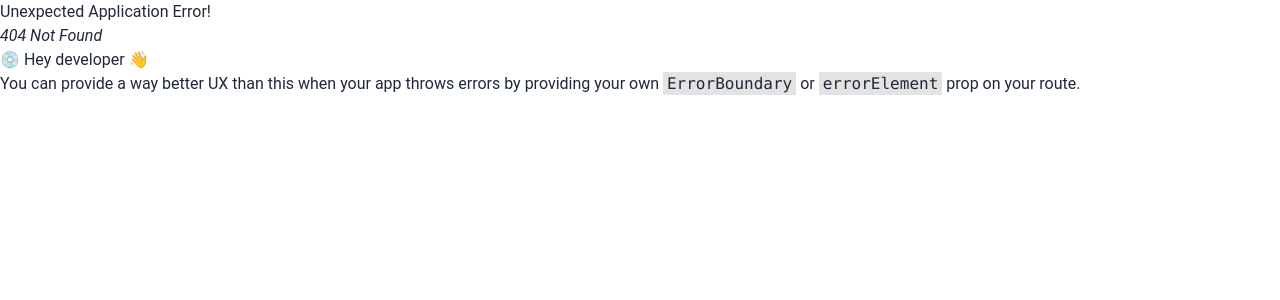
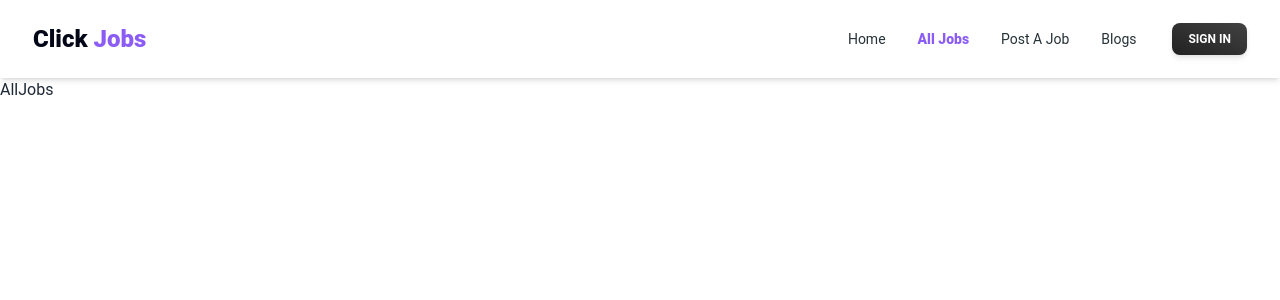
Before and after one commit to Naim-Ahmad/click-jobs-client, a React (Vite) app: page /all-jobs in a window 1280 px wide. Before the commit this address had no page. Shown: the top 300 px of the page. Built offline with nearby package versions, Linux system fonts and the light colour scheme.

Commit message:
routing setup done

```diff
--- /dev/null
+++ b/src/__TODOS__.js
@@ -0,0 +1,3 @@
+/**
+ * TODO: change color of button
+ */
--- a/src/layout/StickyNavbar.jsx
+++ b/src/layout/StickyNavbar.jsx
@@ -6,7 +6,7 @@ import {
   Typography
 } from "@material-tailwind/react";
 import React from "react";
-import { Link } from "react-router-dom";
+import { Link, NavLink } from "react-router-dom";
 
 export default function StickyNavbar() {
   const [openNav, setOpenNav] = React.useState(false);
@@ -26,9 +26,9 @@ export default function StickyNavbar() {
         color="blue-gray"
         className="p-1 font-normal"
       >
-        <a href="#" className="flex items-center">
-          Pages
-        </a>
+        <NavLink to="/" className={({isActive})=> isActive ? "flex items-center text-violet-500 font-extrabold": "flex items-center hover:text-violet-500"}>
+          Home
+        </NavLink>
       </Typography>
       <Typography
         as="li"
@@ -36,9 +36,9 @@ export default function StickyNavbar() {
         color="blue-gray"
         className="p-1 font-normal"
       >
-        <a href="#" className="flex items-center">
-          Account
-        </a>
+        <NavLink to="/all-jobs" className={({isActive})=> isActive ? "flex items-center text-violet-500 font-extrabold": "flex items-center hover:text-violet-500"}>
+          All Jobs
+        </NavLink>
       </Typography>
       <Typography
         as="li"
@@ -46,9 +46,9 @@ export default function StickyNavbar() {
         color="blue-gray"
         className="p-1 font-normal"
       >
-        <a href="#" className="flex items-center">
-          Blocks
-        </a>
+        <NavLink to="/post-jobs" className={({isActive})=> isActive ? "flex items-center text-violet-500 font-extrabold": "flex items-center hover:text-violet-500"}>
+          Post A Job
+        </NavLink>
       </Typography>
       <Typography
         as="li"
@@ -56,9 +56,9 @@ export default function StickyNavbar() {
         color="blue-gray"
         className="p-1 font-normal"
       >
-        <a href="#" className="flex items-center">
-          Docs
-        </a>
+        <NavLink to="/blogs" className={({isActive})=> isActive ? "flex items-center text-violet-500 font-extrabold": "flex items-center hover:text-violet-500"}>
+          Blogs
+        </NavLink>
       </Typography>
     </ul>
   );
@@ -69,9 +69,9 @@ export default function StickyNavbar() {
         <Typography
           as="a"
           href="#"
-          className="mr-4 cursor-pointer py-1.5 font-medium"
+          className="mr-4 cursor-pointer py-1.5 font-extrabold text-slate-900 md:text-2xl"
         >
-          Material Tailwind
+          Click <span className="text-violet-500">Jobs</span>
         </Typography>
         <div className="flex items-center gap-4">
           <div className="mr-4 hidden lg:block">{navList}</div>
@@ -80,7 +80,8 @@ export default function StickyNavbar() {
             <Button
               variant="gradient"
               size="sm"
-              className="hidden lg:inline-block"
+              color="violet-500"
+              className="hidden lg:inline-block bg-violet-500"
             >
              <Link to="/sign-in"> <span>Sign in</span></Link>
             </Button>
@@ -127,9 +128,6 @@ export default function StickyNavbar() {
       <Collapse open={openNav}>
         {navList}
         <div className="flex items-center gap-x-1">
-          <Button fullWidth variant="text" size="sm" className="">
-            <span>Log In</span>
-          </Button>
           <Button fullWidth variant="gradient" size="sm" className="">
             <span>Sign in</span>
           </Button>
--- /dev/null
+++ b/src/pages/AddJobs/AddJobs.jsx
@@ -0,0 +1,7 @@
+
+export default function AddJobs() {
+
+    return (
+        <div>AddJob</div>
+    )
+}
--- /dev/null
+++ b/src/pages/AllJobs/AllJobs.jsx
@@ -0,0 +1,7 @@
+
+export default function AllJobs() {
+
+    return (
+        <div>AllJobs</div>
+    )
+}
--- /dev/null
+++ b/src/pages/AppliedJobs/AppliedJobs.jsx
@@ -0,0 +1,7 @@
+
+export default function AppliedJobs() {
+
+    return (
+        <div>AppliedJobs</div>
+    )
+}
--- /dev/null
+++ b/src/pages/Blogs/Blogs.jsx
@@ -0,0 +1,7 @@
+
+export default function Blogs() {
+
+    return (
+        <div>Blogs</div>
+    )
+}
--- /dev/null
+++ b/src/pages/MyJobs/MyJobs.jsx
@@ -0,0 +1,7 @@
+
+export default function MyJobs() {
+
+    return (
+        <div>MyJobs</div>
+    )
+}
--- /dev/null
+++ b/src/pages/Profile/Profile.jsx
@@ -0,0 +1,7 @@
+
+export default function Profile() {
+
+    return (
+        <div>Profile</div>
+    )
+}
--- a/src/routes/routes.jsx
+++ b/src/routes/routes.jsx
@@ -1,10 +1,55 @@
 import { createBrowserRouter } from "react-router-dom";
 import MainLayout from "../layout/MainLayout";
+import AddJobs from "../pages/AddJobs/AddJobs";
+import AllJobs from "../pages/AllJobs/AllJobs";
+import Blogs from "../pages/Blogs/Blogs";
+import Home from "../pages/Home/Home";
+import MyJobs from "../pages/MyJobs/MyJobs";
+import Profile from "../pages/Profile/Profile";
+import SignIn from "../pages/SignIn/SignIn";
+import SignUp from "../pages/SignUp/SignUp";
 
 const router = createBrowserRouter([
     {
         path: '/',
-        element: <MainLayout/>
+        element: <MainLayout/>,
+        children: [
+            {
+                index: true,
+                element: <Home/>
+            },
+
+            {
+                path: '/all-jobs',
+                element: <AllJobs/>
+            },
+            {
+                path: '/post-Jobs',
+                element: <AddJobs/>
+            },
+            {
+                path: '/blogs',
+                element: <Blogs/>
+            },
+            {
+                path: '/my-jobs',
+                element: <MyJobs/>
+            },
+            {
+                path: '/profile',
+                element: <Profile/>
+            },
+
+            {
+                path: '/sign-in',
+                element: <SignIn/>
+            },
+            {
+                path: '/sign-up',
+                element: <SignUp/>,
+            },
+
+        ]
     }
 ])
 
--- a/tailwind.config.js
+++ b/tailwind.config.js
@@ -2,12 +2,20 @@
 const withMT = require("@material-tailwind/react/utils/withMT");
 
 module.exports = withMT({
-  content: [
-    "./index.html",
-    "./src/**/*.{js,ts,jsx,tsx}",
-  ],
+  content: ["./index.html", "./src/**/*.{js,ts,jsx,tsx}"],
   theme: {
-    extend: {},
+    extend: {
+      colors: {
+        violet: {
+          500: "#8b5cf6",
+        },
+
+        slate: {
+          500: "#64748b",
+          900: "#020617",
+        },
+      },
+    }
   },
-  plugins: [require('daisyui')],
+  plugins: [require("daisyui")],
 });
```
